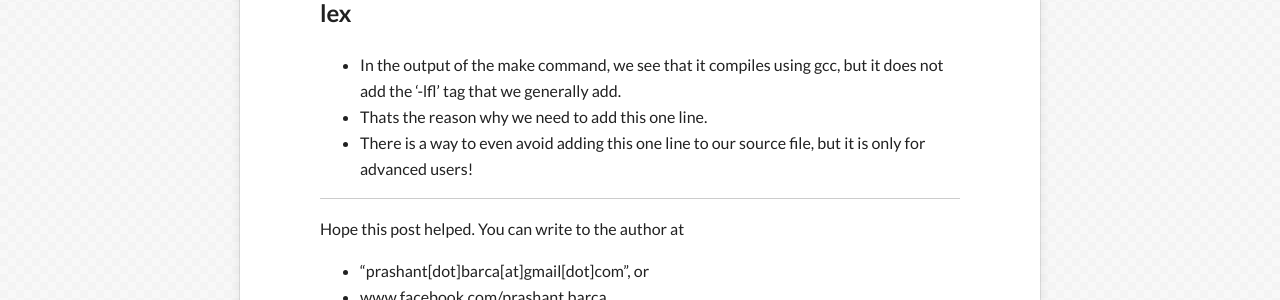
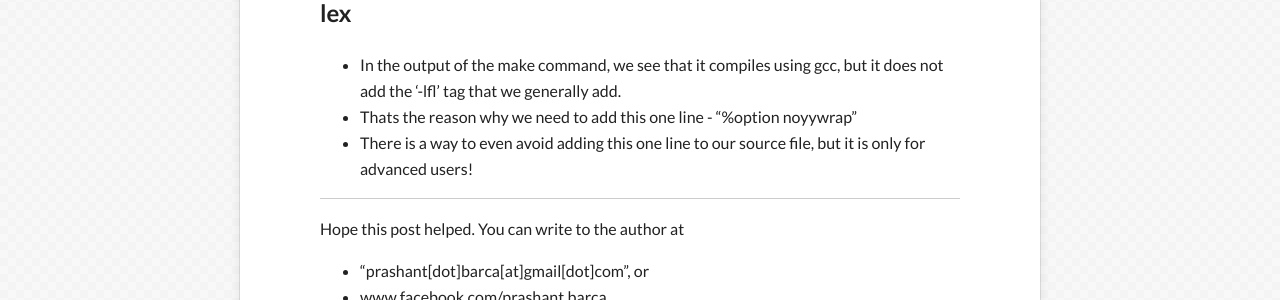
Before and after one commit to ceglug/ceglug-site, a Jekyll site: the page built from index.html, in a window 1280 px wide and 900 px high, scrolled down 1752 px. Shown: the part 382-682 px from the top of the window. Built offline with Jekyll 4.4.1, drawn with Linux system fonts in a browser that asks for light colours; nearby versions of some CDN libraries; the list of posts is cut into pages by our own code.

Commit message:
Edit first post

```diff
--- a/_posts/2014-01-01-easier-flex.md
+++ b/_posts/2014-01-01-easier-flex.md
@@ -64,7 +64,7 @@ and, we get the code running.
 Explanation to why we add the one extra line to the source lex
 ---------------------
 * In the output of the make command, we see that it compiles using gcc, but it does not add the '-lfl' tag that we generally add.
-* Thats the reason why we need to add this one line.
+* Thats the reason why we need to add this one line - "%option noyywrap"
 * There is a way to even avoid adding this one line to our source file, but it is only for advanced users!
 
 ------------------------------------------
```
